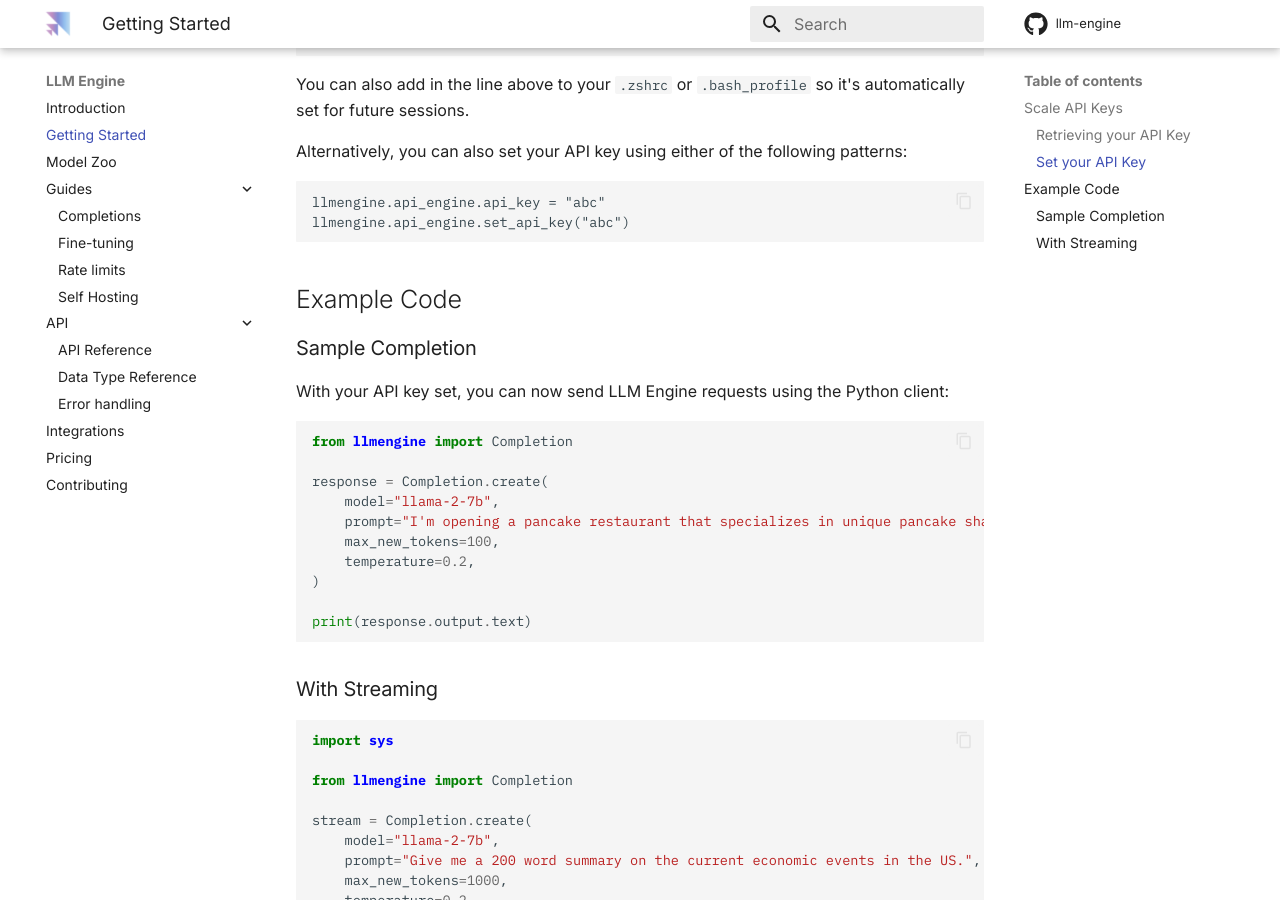
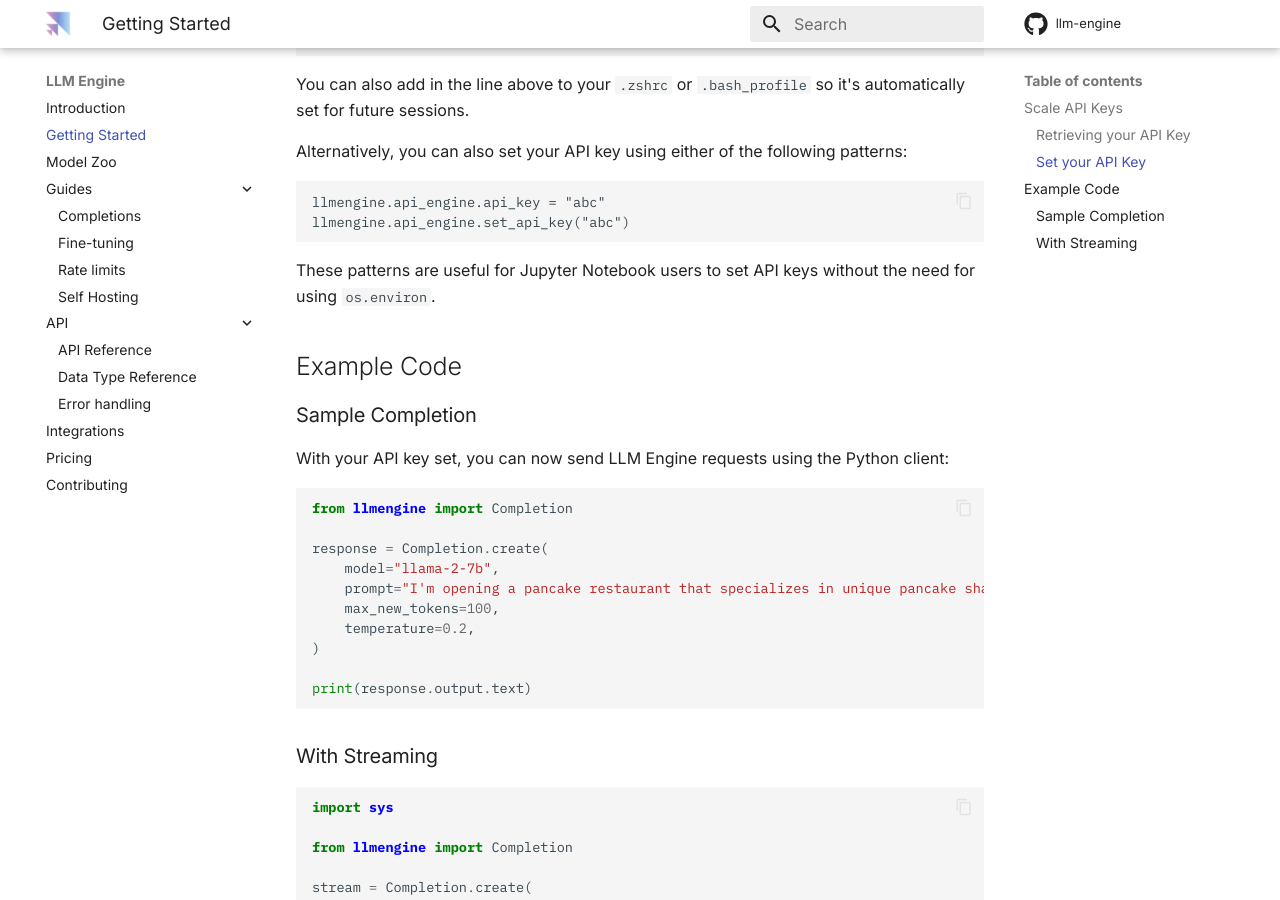
Before and after one commit to scaleapi/llm-engine, an MkDocs documentation site: the page built from docs/getting_started.md, in a window 1280 px wide and 900 px high, scrolled down 983 px. Built offline with MkDocs 1.6.1 and Material for MkDocs 9.7.7, drawn with Linux system fonts in a browser that asks for light colours; comment, search, counter and statistics services are not loaded.

Commit message:
update docs with note about jupyter

````diff
--- a/docs/getting_started.md
+++ b/docs/getting_started.md
@@ -42,6 +42,7 @@
 llmengine.api_engine.api_key = "abc"
 llmengine.api_engine.set_api_key("abc")
 ```
+These patterns are useful for Jupyter Notebook users to set API keys without the need for using `os.environ`.
 
 ## Example Code
 
````
